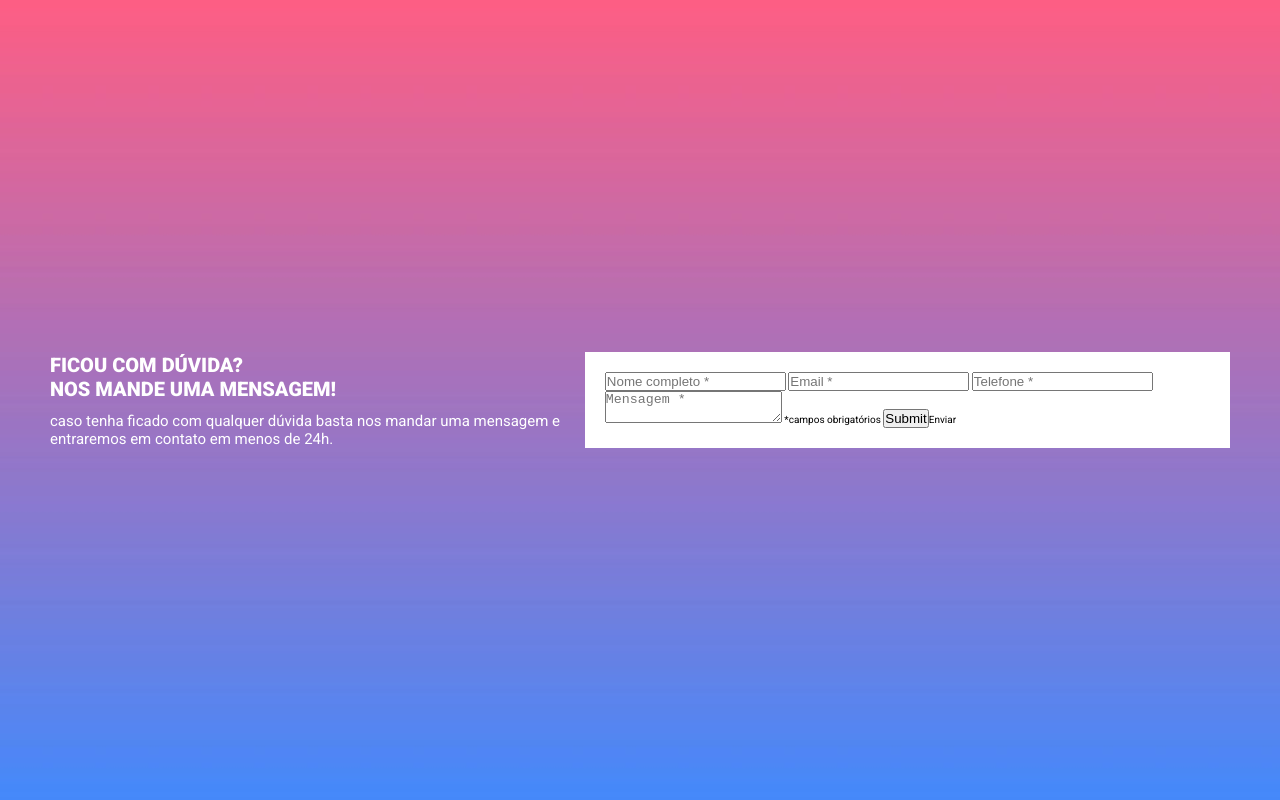
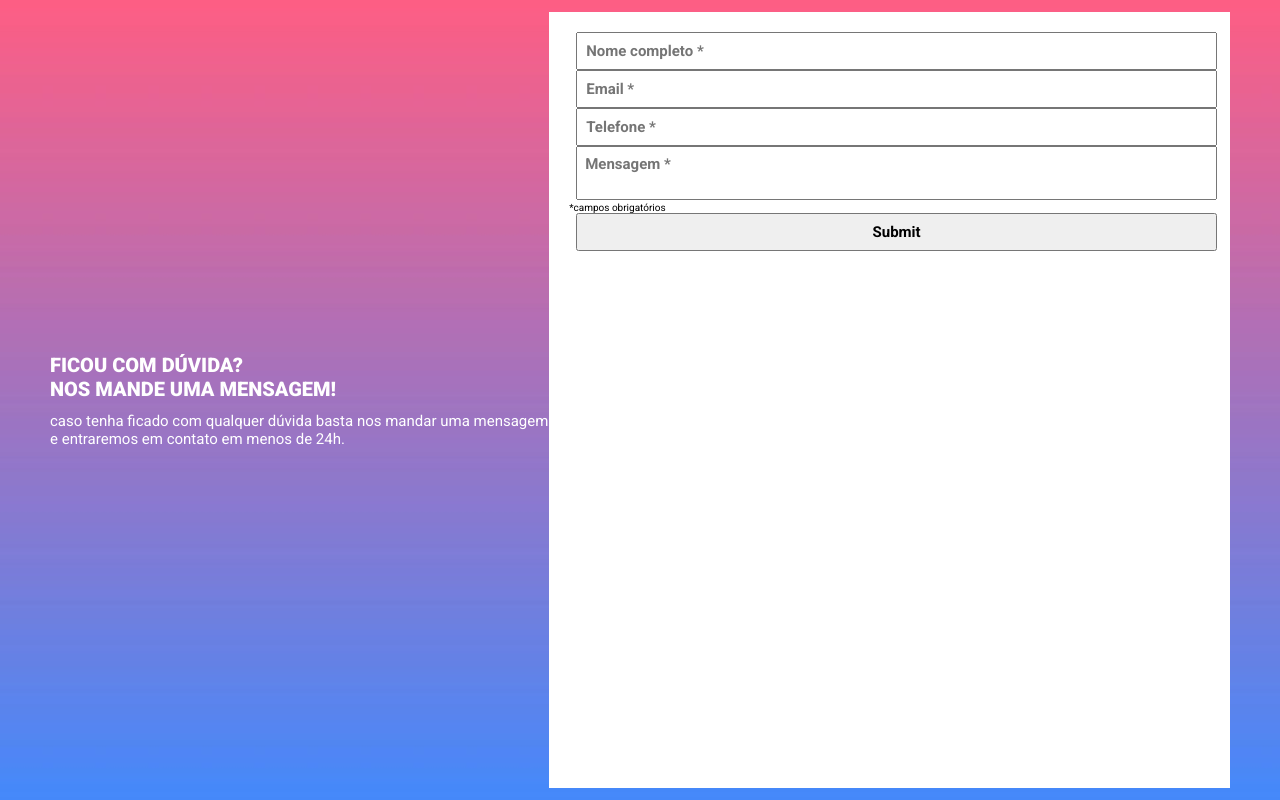
Before and after one commit to EDsnows/quest-JS-Inter-formulario, a plain HTML site: page index.html in a window 1280 px wide. Drawn offline with Linux system fonts and the light colour scheme.

Commit message:
começando a estilizar o formulário

```diff
--- a/index.html
+++ b/index.html
@@ -21,19 +21,16 @@
         </div>
 
         <div class="container-formulario">
-            <form action="index.html" method="get">
-                <input placeholder="Nome completo *" type="text" name="nome">
-                <input placeholder="Email *" type="text" name="email">
-                <input placeholder="Telefone *" type="number" name="telefone">
-                <textarea placeholder="Mensagem *" type="text" name="mensagem" wrap="soft"></textarea>
-                    <!-- ATRIBUTO PARA DESATIVAR O REDIMENSIONAMENTO textarea {resize: none;} -->
-                <span>*campos obrigatórios</span>
-                <input type="submit">Enviar</input>
-
+            <form action="index.html" method="get" class="formulario">
+                <input placeholder="Nome completo *" type="text" name="nome" class="input-nome">
+                <input placeholder="Email *" type="text" name="email" class="input-email">
+                <input placeholder="Telefone *" type="tel" name="telefone" class="input-telefone">
+                <textarea placeholder="Mensagem *" type="text" name="mensagem" wrap="soft" class="input-mensagem"></textarea>
+                <span class="aviso-de-campos-obrigatorios">*campos obrigatórios</span>
+                <input type="submit" class="input-submit">
             </form>
         </div>
     </main>
-
     <script src="validandoFormulario.js"></script>
 </body>
 </html>
--- a/src/css/style.css
+++ b/src/css/style.css
@@ -28,9 +28,18 @@ main {
 .container-formulario{
     background-color: #FFF;
     padding: 2rem;
-    display: flex;
+    height: 100%;
 }
 
-/* .container-formulario form input[name="nome"]{
+.container-formulario .formulario input[type=text], input[type=text], input[type=tel], textarea[type=text], input[type=submit], .aviso-de-campos-obrigatorios{
     font-family: "Roboto", sans-serif;
-} */
+    width: 100%;
+    resize: none;
+}
+
+.container-formulario .formulario .input-nome, .input-email, .input-telefone, .input-mensagem, .input-submit{
+    margin: 0 7px;
+    padding: 8px;
+    font-weight: 700;
+    font-size: 15px;
+}
```
